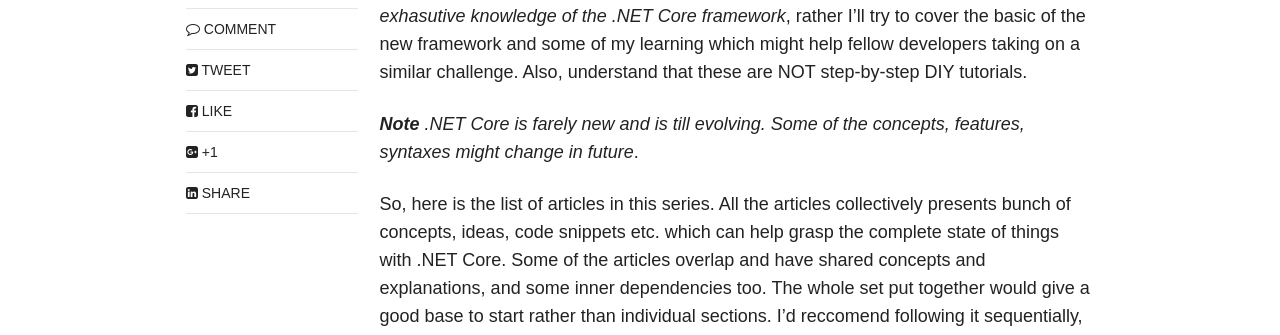
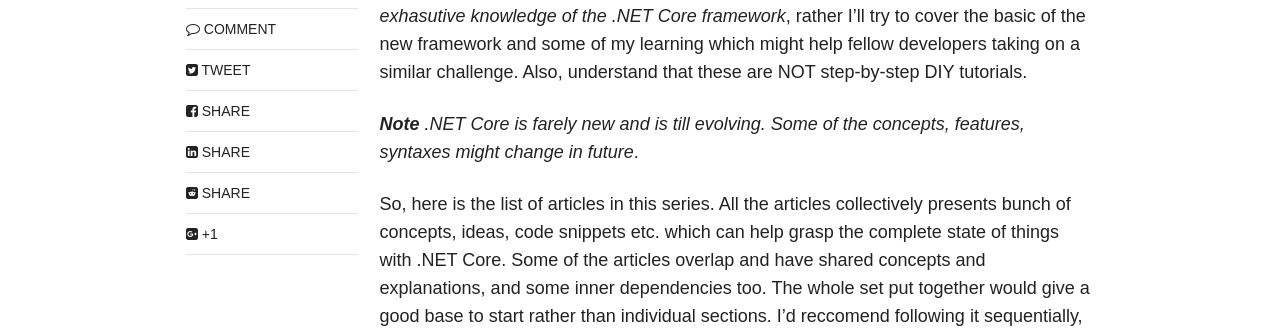
Before and after one commit to chakrabar/chakrabar.github.io, a Jekyll site: the page built from _posts/articles/2018-01-02-dotnet-core-2.0.md, in a window 1280 px wide. Shown: the part 887-1222 px from the top of the page. Built offline with Jekyll 4.4.1, drawn with Linux system fonts in a browser that asks for light colours; nearby versions of some CDN libraries; comment, search, counter and statistics services are not loaded.

Commit message:
Adding Reddit share
And rearranging share options

```diff
--- a/_includes/social-share.html
+++ b/_includes/social-share.html
@@ -1,16 +1,30 @@
 <span class="social-share-twitter">
-  <a href="https://twitter.com/intent/tweet?hashtags={{ page.tags | join: ',' | remove: ' ' }}&amp;text={{ page.title | escape | replace:'#','%23' | replace:' ','%20' | replace:'&amp;','%26' | replace:'ASP.NET','ASPNET' }}&amp;url={{ site.url }}{{ page.url }}{% if author.twitter %}&amp;via={{ author.twitter }}{% endif %}" title="Share on Twitter" itemprop="Twitter"><i class="fa fa-twitter-square"></i> Tweet</a>
+  <a href="https://twitter.com/intent/tweet?hashtags={{ page.tags | join: ',' | remove: ' ' }}&amp;text={{ page.title | escape | replace:'#','%23' | replace:' ','%20' | replace:'&amp;','%26' | replace:'ASP.NET','ASPNET' }}&amp;url={{ site.url }}{{ page.url }}{% if author.twitter %}&amp;via={{ author.twitter }}{% endif %}"
+    title="Share on Twitter" itemprop="Twitter">
+    <i class="fa fa-twitter-square"></i> Tweet</a>
 </span>
 <span class="social-share-facebook">
-  <a href="https://www.facebook.com/sharer/sharer.php?u={{ site.url }}{{ page.url }}" title="Share on Facebook" itemprop="Facebook"><i class="fa fa-facebook-square"></i> Like</a>
+  <a href="https://www.facebook.com/sharer/sharer.php?u={{ site.url }}{{ page.url }}"
+    title="Share on Facebook" itemprop="Facebook">
+    <i class="fa fa-facebook-square"></i> Share</a>
 </span>
-<span class="social-share-googleplus">
-  <a href="https://plus.google.com/share?url={{ site.url }}{{ page.url }}" title="Share on Google Plus" itemprop="GooglePlus"><i class="fa fa-google-plus-square"></i> +1</a>
-</span>
-<!-- Arghya, adding Linkedin share -->
+<!-- Arghya, adding Linkedin, Reddit share -->
 <span class="social-share-facebook">
-  <a href="https://www.linkedin.com/shareArticle?url={{ site.url }}{{ page.url }}" title="Share on Linkedin" itemprop="Linkedin">
+  <a href="https://www.linkedin.com/shareArticle?url={{ site.url }}{{ page.url }}"
+    title="Share on Linkedin" itemprop="Linkedin">
     <i class="fa fa-linkedin-square"></i> Share</a>
   </a>
 </span>
+<span class="social-share-facebook">
+  <a href="https://reddit.com/submit?title={{ page.title | escape | replace:'#','%23' | replace:' ','%20' | replace:'&amp;','%26' | replace:'ASP.NET','ASPNET' }}&amp;url={{ site.url }}{{ page.url }}"
+    title="Share on Reddit" itemprop="Reddit">
+    <i class="fa fa-reddit-square"></i> Share</a>
+  </a>
+</span>
+<!-- Arghya change : End -->
+<span class="social-share-googleplus">
+  <a href="https://plus.google.com/share?url={{ site.url }}{{ page.url }}"
+    title="Share on Google Plus" itemprop="GooglePlus">
+    <i class="fa fa-google-plus-square"></i> +1</a>
+</span>
 <!-- /.social-share -->
```
